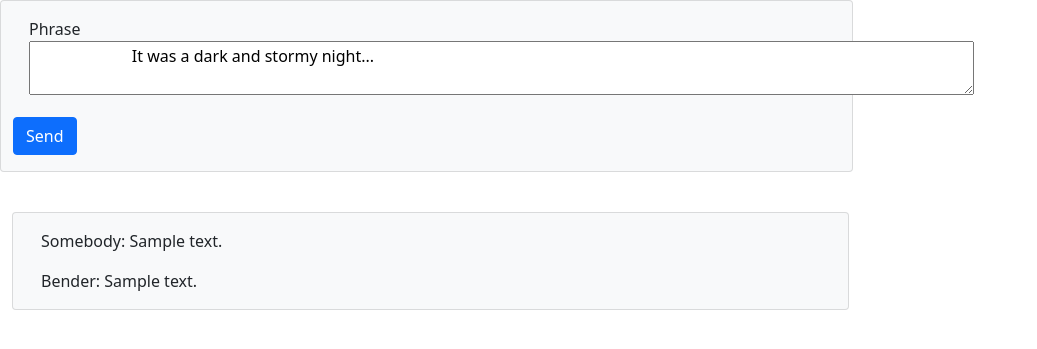
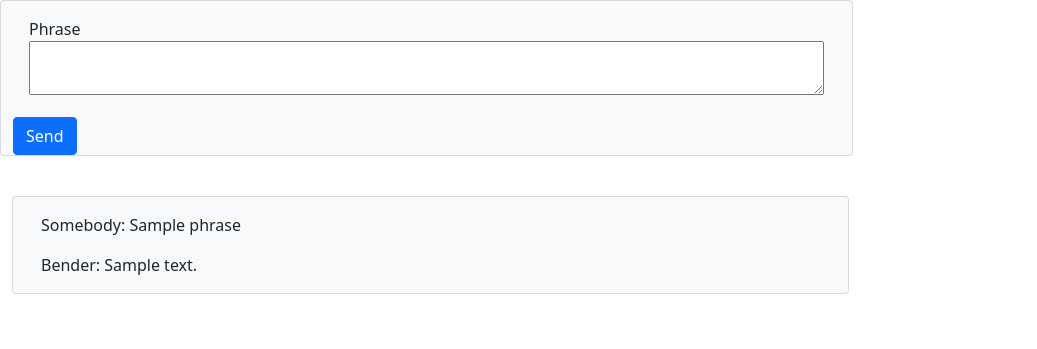
Before and after one commit to Armann7/the_benders_mouth, a FastAPI app: template data/templates/index.html in a window 1280 px wide. Shown: the top 349 px of the page, without its empty margins (0-1037 px from the left). Run offline with FastAPI, Linux system fonts and the light colour scheme; the template is opened without the code that fills it: most values are stand-ins (such as "Sample title", 1, 10 or a date in 2020).

Commit message:
conversation

```diff
--- a/data/templates/index.html
+++ b/data/templates/index.html
@@ -8,13 +8,12 @@
                 <div class="card-body">
                     <label>Phrase</label>
                     <br>
-                    <textarea id="phrase_text" name="phrase" cols="100" rows="2"
+                    <textarea id="phrase_text" name="phrase" class="col-md-12" rows="2"
                               placeholder="How are you?" required wrap="hard">
-                        It was a dark and stormy night...
                     </textarea>
                 </div>
                 <div class="col-auto">
-                    <button type="submit" class="btn btn-primary mb-3">Send</button>
+                    <button type="submit" class="btn btn-primary mb-6">Send</button>
                 </div>
             </div>
         </div>
@@ -28,7 +27,7 @@
         <div class="row">
             <div class="col-md-8 card bg-light mb-3">
                 <div class="card-body">
-                    <p class="card-text"> Somebody: {{ phrase.text }}</p>
+                    <p class="card-text"> Somebody: {{ phrase.phrase }}</p>
                     <p class="card-text"> Bender: {{ phrase.answer }}</p>
                 </div>
             </div>
--- a/requirements.txt
+++ b/requirements.txt
@@ -6,3 +6,4 @@ jinja2
 torch
 transformers
 pytest
+pytest-ordering
--- a/webapp/main.py
+++ b/webapp/main.py
@@ -1,31 +1,17 @@
-from dataclasses import dataclass
-
 from fastapi import FastAPI, Form, Request
-from fastapi.responses import HTMLResponse, RedirectResponse
+from fastapi.responses import HTMLResponse, FileResponse
 from fastapi.templating import Jinja2Templates
 
-
+from app.conversation import Conversation
 import model
 
 
 app = FastAPI(title="Bender's mouth")
-templates = Jinja2Templates(directory="data/templates")
+templates = Jinja2Templates(directory=r"data/templates")
 
 
-@dataclass
-class Phrase:
-    text: str = ""
-    answer: str = ""
-
-conversation = list()
-conversation.append(Phrase("Hi! How are you?", "I'm fine, thanks you"))
-
-
-"""
-API
-"""
-
-
+# API
+#
 @app.get("/api/answer",
          response_description="Bender's answer",
          description="Get Bender's answer")
@@ -33,21 +19,23 @@ async def answer(data: model.PhraseInput):
     return {"phrase": data.phrase}
 
 
-"""
-Web interface
-"""
+# Web interface
+#
+@app.get("/favicon.ico")
+async def favicon():
+    return FileResponse(r"data/static/favicon.ico")
 
 
 @app.post("/answer",
           response_description="Bender's answer",
           description="Get Bender's answer")
 async def answer_form(request: Request, phrase: str = Form(...)):
-    global conversation
-    conversation.insert(0, Phrase(phrase, "my big answer"))
+    Conversation().answer(phrase)
+    # request.scope["path"] = r"/"
+    request.url.path = r"/"
     return await main(request)
 
 
 @app.get("/", response_class=HTMLResponse)
 async def main(request: Request):
-    global conversation
-    return templates.TemplateResponse("index.html", {"request": request, "conversation": conversation})
+    return templates.TemplateResponse("index.html", {"request": request, "conversation": Conversation().history})
```
Also changed, not shown: app/conversation.py (+7 -2 lines), tests/test_conversation.py (added, +23 -0 lines), app/__init__.py (added), data/static/favicon.ico (added).
